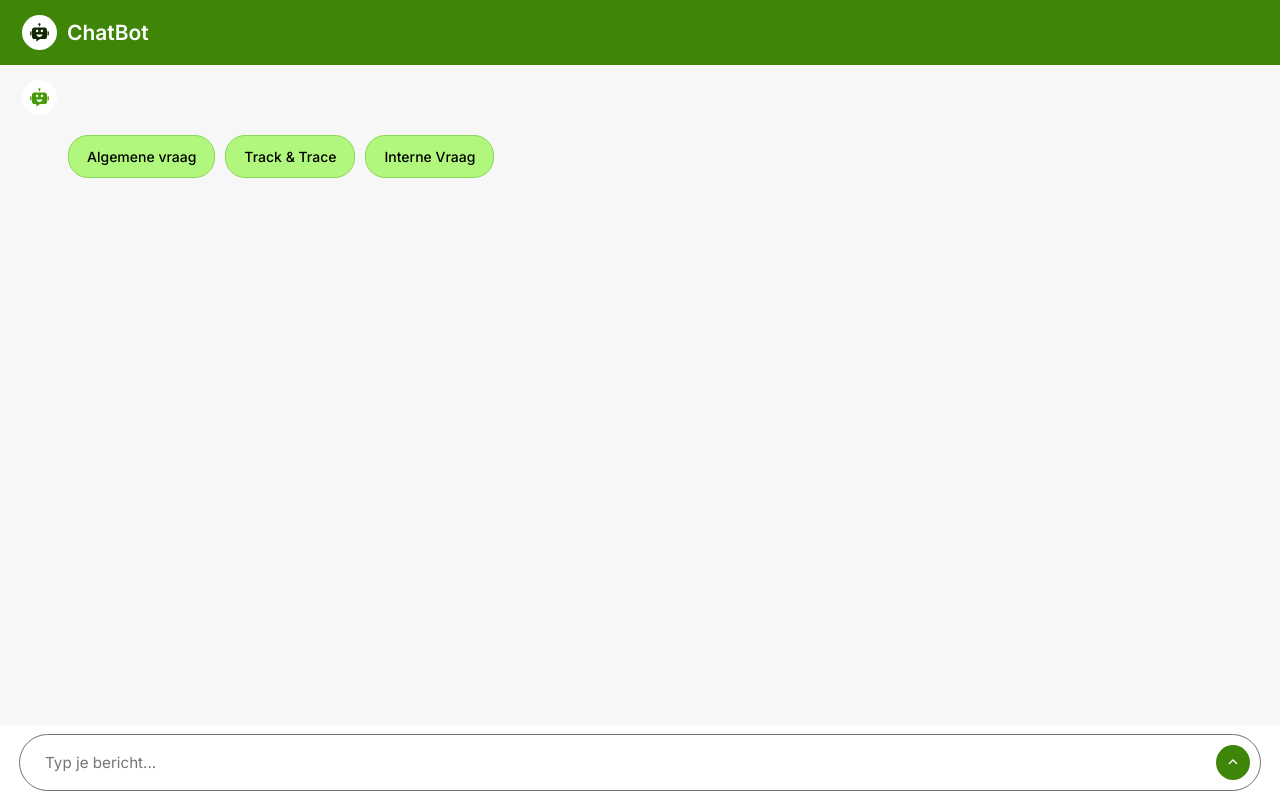
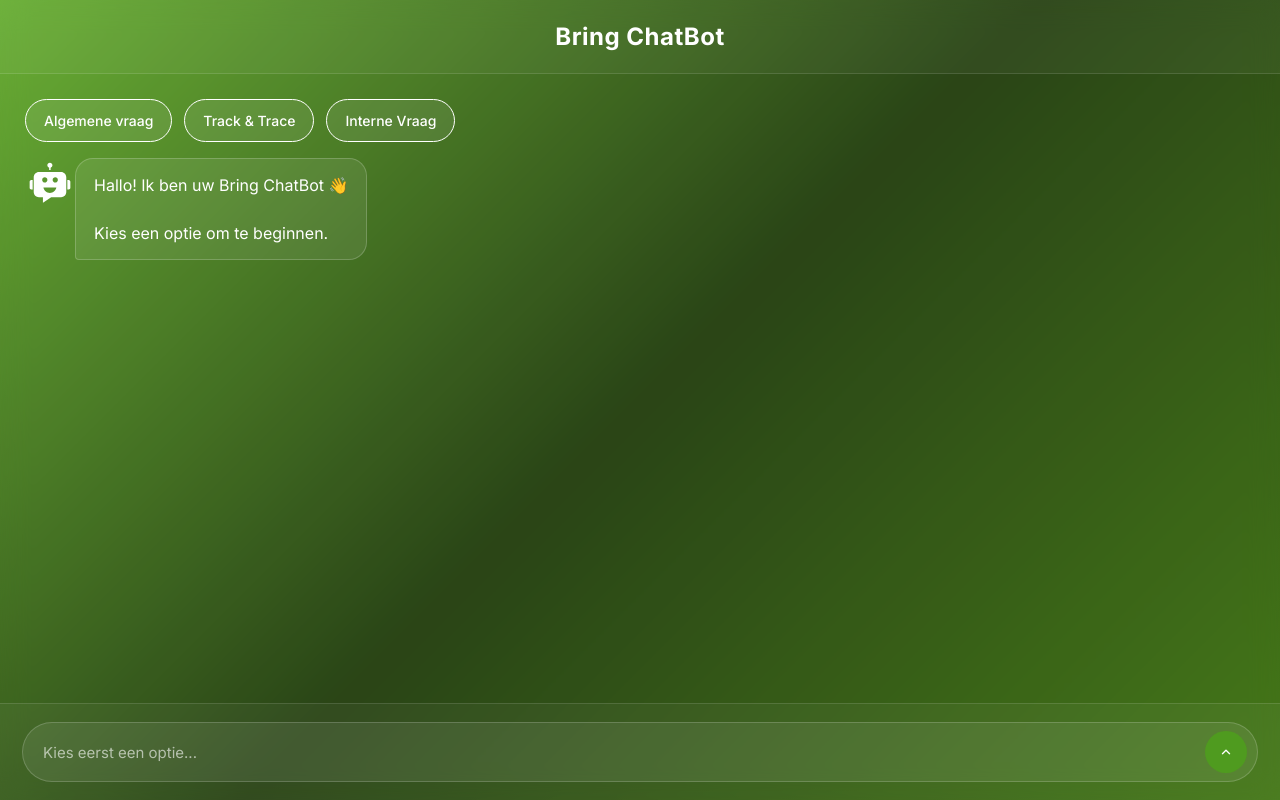
Before and after one commit to RanyaYaseenBring/AIBRING, a React (Vite) app in the folder my-react-app/: page / in a window 1280 px wide. Built offline with nearby package versions, Linux system fonts and the light colour scheme.

Commit message:
automatisch text

```diff
--- a/my-react-app/src/App.jsx
+++ b/my-react-app/src/App.jsx
@@ -11,83 +11,157 @@
 }
 
 function App() {
+
   const [text, setText] = useState("");
   const [messages, setMessages] = useState([]);
   const [loading, setLoading] = useState(false);
 
+  const [hasSelectedOption, setHasSelectedOption] =
+    useState(false);
+
   const chatBodyRef = useRef(null);
+
   const hasStarted = useRef(false);
 
   useEffect(() => {
+
     if (chatBodyRef.current) {
+
       chatBodyRef.current.scrollTop =
         chatBodyRef.current.scrollHeight;
     }
+
   }, [messages, loading]);
 
   useEffect(() => {
+
     if (hasStarted.current) return;
+
     hasStarted.current = true;
+
+    setLoading(true);
+
+    setTimeout(() => {
+
+      setLoading(false);
+
+      addBot(
+        "Hallo! Ik ben uw Bring ChatBot 👋\n\nKies een optie om te beginnen."
+      );
+
+    }, 2000);
+
   }, []);
 
   function addBot(t) {
+
     setMessages((prev) => [
+
       ...prev,
-      { sender: "bot", text: t },
+
+      {
+        sender: "bot",
+        text: t
+      },
+
     ]);
   }
 
   function addUser(t) {
+
     setMessages((prev) => [
+
       ...prev,
-      { sender: "user", text: t },
+
+      {
+        sender: "user",
+        text: t
+      },
+
     ]);
   }
 
   async function sendToBackend(question) {
-    const controller = new AbortController();
+
+    const controller =
+      new AbortController();
 
     const timeout = setTimeout(
+
       () => controller.abort(),
+
       REQUEST_TIMEOUT_MS
     );
 
     try {
-      const res = await fetch(CHAT_URL, {
+
+      const res = await fetch(
+        CHAT_URL,
+        {
           method: "POST",
+
           headers: {
-          "Content-Type": "application/json",
+            "Content-Type":
+              "application/json",
           },
+
           body: JSON.stringify({
             message: question,
           }),
+
           signal: controller.signal,
-      });
+        }
+      );
 
-      const data = await res.json().catch(() => ({}));
+      const data =
+        await res.json().catch(() => ({}));
 
       if (!res.ok) {
-        throw new Error("Backend fout");
+
+        throw new Error(
+          "Backend fout"
+        );
       }
 
-      return cleanBotAnswer(data?.answer);
+      return cleanBotAnswer(
+        data?.answer
+      );
+
     } catch (err) {
-      if (err?.name === "AbortError") {
-        return "Backend duurde te lang (timeout).";
+
+      if (
+        err?.name === "AbortError"
+      ) {
+
+        return
+          "Backend duurde te lang (timeout).";
       }
 
       return "Er ging iets mis.";
+
     } finally {
+
       clearTimeout(timeout);
     }
   }
 
   async function handleUserSend(input) {
+
     if (loading) return;
 
-    const msg = (input || "").trim();
+    const msg =
+      (input || "").trim();
 
     if (!msg) return;
+
+    if (
+      input === "Algemene vraag" ||
+      input === "Track & Trace" ||
+      input === "Interne Vraag"
+    ) {
+
+      setHasSelectedOption(true);
+    }
 
     setLoading(true);
 
@@ -96,47 +170,58 @@
     setText("");
 
     try {
-      const answer = await sendToBackend(msg);
+
+      const answer =
+        await sendToBackend(msg);
+
       addBot(answer);
+
     } finally {
+
       setLoading(false);
     }
   }
 
   function sendMessage(e) {
+
     e.preventDefault();
+
     handleUserSend(text);
   }
 
   return (
+
     <div className="container">
+
       <div className="chatbot-popup">
 
-        {/* Header */}
+        {/* HEADER */}
+
         <div className="chat-header">
-          <div className="header-info">
-            <ChatbotIcon />
-            <h2 className="logo-text">ChatBot</h2>
-          </div>
-        </div>
 
-        {/* Chat body */}
-        <div className="chat-body" ref={chatBodyRef}>
-
-          {/* Welkomstbericht */}
-          <div className="message-bot-message">
-            <ChatbotIcon />
-
+          <h2>
+            Bring ChatBot
+          </h2>
 
         </div>
 
-          {/* Optie bubbles */}
+        {/* CHAT BODY */}
+
+        <div
+          className="chat-body"
+          ref={chatBodyRef}
+        >
+
+          {/* QUICK OPTIONS */}
+
           <div className="vraag-container">
 
             <div
               className="message-option-bubble"
               onClick={() =>
-                handleUserSend("Algemene vraag")
+                handleUserSend(
+                  "Algemene vraag"
+                )
               }
             >
               Algemene vraag
@@ -145,7 +230,9 @@
             <div
               className="message-option-bubble"
               onClick={() =>
-                handleUserSend("Track & Trace")
+                handleUserSend(
+                  "Track & Trace"
+                )
               }
             >
               Track & Trace
@@ -154,7 +241,9 @@
             <div
               className="message-option-bubble"
               onClick={() =>
-                handleUserSend("Interne_Vraag")
+                handleUserSend(
+                  "Interne Vraag"
+                )
               }
             >
               Interne Vraag
@@ -162,75 +251,115 @@
 
           </div>
 
-          {/* Chat berichten */}
+          {/* CHAT MESSAGES */}
+
           {messages.map((msg, index) => (
+
             <div
               key={index}
+
               className={
                 msg.sender === "user"
+
                   ? "message-user-message"
+
                   : "message-bot-message"
               }
             >
+
               {msg.sender === "bot" && (
                 <ChatbotIcon />
               )}
 
               <p
                 className="message-text"
+
                 style={{
                   whiteSpace: "pre-wrap",
                 }}
               >
                 {msg.text}
               </p>
+
             </div>
           ))}
 
-          {/* Loading dots */}
+          {/* LOADING DOTS */}
+
           {loading && (
+
             <div className="message-bot-message">
+
               <ChatbotIcon />
 
               <p className="message-text typing">
+
                 <span></span>
                 <span></span>
                 <span></span>
+
               </p>
+
             </div>
           )}
 
         </div>
 
-        {/* Footer */}
+        {/* FOOTER */}
+
         <div className="chat-footer">
+
           <form
             onSubmit={sendMessage}
             className="chat-form"
           >
+
             <input
               type="text"
-              placeholder="Typ je bericht..."
+
+              placeholder={
+                hasSelectedOption
+
+                  ? "Typ je bericht..."
+
+                  : "Kies eerst een optie..."
+              }
+
               className="message-input"
+
               value={text}
+
               onChange={(e) =>
                 setText(e.target.value)
               }
-              disabled={loading}
+
+              disabled={
+                loading ||
+                !hasSelectedOption
+              }
             />
 
             <button
               className="material-symbols-rounded"
-              disabled={loading}
+
+              disabled={
+                loading ||
+                !hasSelectedOption
+              }
+
               type="submit"
+
               title="Verstuur"
             >
               keyboard_arrow_up
             </button>
+
           </form>
+
         </div>
 
       </div>
+
     </div>
   );
 }
--- a/my-react-app/src/index.css
+++ b/my-react-app/src/index.css
@@ -1,4 +1,4 @@
-@import url('https://fonts.googleapis.com/css2?family=Inter:opsz,wght@14..32,100..900&display=swap');
+@import url('https://fonts.googleapis.com/css2?family=Inter:wght@100..900&display=swap');
 
 *{
     margin: 0;
@@ -10,232 +10,325 @@
 html, body{
     width: 100%;
     height: 100%;
+    overflow: hidden;
 }
 
+/* ===== FULL SCREEN BACKGROUND ===== */
+
 body{
-    background: linear-gradient(#193901, #7BC144);
+    background:
+    linear-gradient(
+        135deg,
+        #5da824,
+        #183503,
+        #356d05
+    );
 }
 
+/* ===== MAIN CHAT WINDOW ===== */
+
 .chatbot-popup{
+
     width: 100vw;
     height: 100vh;
-    background: #fff;
-    border-radius: 0;
+
     overflow: hidden;
+
     display: flex;
     flex-direction: column;
+
+    background:
+    rgba(255,255,255,0.08);
+
+    backdrop-filter: blur(14px);
 }
 
-.chatbot-popup .chat-header{
+/* ===== HEADER ===== */
+
+.chat-header{
+
+    padding: 22px;
+
     display: flex;
-    padding: 15px 22px;
+    justify-content: center;
     align-items: center;
-    justify-content: space-between;
-    background-color: #3e8508;
+
+    border-bottom:
+    1px solid rgba(255,255,255,0.12);
+
+    background:
+    rgba(255,255,255,0.04);
 }
 
-.chat-header .header-info{
-    display: flex;
-    gap: 10px;
-    align-items: center;
+.chat-header h2{
+
+    color: white;
+
+    font-size: 24px;
+    font-weight: 700;
+
+    letter-spacing: 0.5px;
 }
 
-.header-info svg{
-    height: 35px;
-    width: 35px;
-    padding: 6px;
-    fill: #122703;
-    background: #fff;
-    border-radius: 50%;
+/* ===== WHITE SVG LOGO ===== */
+
+svg{
+    fill: white;
 }
 
-.header-info .logo-text{
-    color: #fff;
-    font-size: 1.31rem;
-    font-weight: 600;
-    background-color: transparent;
+/* ===== CHAT BODY ===== */
+
+.chat-body{
+
+    flex: 1;
+
+    overflow-y: auto;
+
+    padding: 25px;
+
+    display: flex;
+    flex-direction: column;
+
+    gap: 16px;
 }
 
-.vraag1, .vraag2, .vraag3{
-    margin: 10px;
-    display: inline-block;
-    padding: 9px;
-    font-size: 12px;
-    font-weight: 600;
-    width: 30%;
-    background-color: #b2f77d;
-    color: #333;
-    border-radius: 4px;
-    border: 1px solid #000;
-    cursor: pointer;
+/* ===== BOT MESSAGE ===== */
 
+.message-bot-message{
+
+    display: flex;
+    justify-content: flex-start;
 }
 
-.vraag1:hover, .vraag2:hover, .vraag3:hover{
-    background-color: #c8fdac;
-    transition: 0.2s ease;
+.message-bot-message .message-text{
+
+    max-width: 70%;
+
+    padding: 14px 18px;
+
+    border-radius: 18px 18px 18px 4px;
+
+    background:
+    rgba(255,255,255,0.08);
+
+    border:
+    1px solid rgba(255,255,255,0.2);
+
+    color: white;
+
+    line-height: 1.5;
+
+    white-space: pre-wrap;
 }
 
-.chat-body{
-    flex: 1;
-    overflow-y: auto;
-    overflow-x: hidden;
-    padding: 15px 22px;
-    background: #f7f7f7;
-}
+/* ===== USER MESSAGE ===== */
 
-.chat-body .message-bot-message{
-    display:flex;
-    gap: 11px;
-    align-items: flex-start;
-}
+.message-user-message{
 
-.chat-body .message-bot-message svg{
-    height: 35px;
-    width: 35px;
-    padding: 6px;
-    fill: #489b08;
-    background: #fff;
-    border-radius: 50%;
-}
-
-.chat-body .message-bot-message .message-text{
-    background: #b2f77d;
-    color: black;
-    padding: 12px 16px;
-    max-width: 70%;
-    border-radius: 13px 13px 13px 3px;
-    margin-top: 10px;
-    white-space: pre-line;
-}
-
-.chat-body .message-user-message{
     display: flex;
     justify-content: flex-end;
 }
 
-.chat-body .message-user-message .message-text{
-    background-color: #489b08;
-    color: #ffffff;
-    padding: 12px 16px;
+.message-user-message .message-text{
+
     max-width: 70%;
-    width: fit-content;
-    border-radius: 13px 13px 3px 13px;
-    margin-top: 10px;
-    white-space: pre-line;
+
+    padding: 14px 18px;
+
+    border-radius: 18px 18px 4px 18px;
+
+    background:
+    #4f9b1f;
+
+    border:
+    1px solid rgba(255,255,255,0.25);
+
+    color: white;
+
+    line-height: 1.5;
+
+    white-space: pre-wrap;
+}
+
+/* ===== QUICK OPTIONS ===== */
+
+.vraag-container{
+
+    display: flex;
+    flex-wrap: wrap;
+
+    gap: 12px;
 }
 
 .message-option-bubble{
-    background: #b2f77d;
-    color: black;
-    padding: 12px 16px;
-    border-radius: 13px 13px 13px 3px;
-    width: fit-content;
-    margin: 10px 0;
+
+    padding: 12px 18px;
+
+    border-radius: 999px;
+
+    background:
+    rgba(255,255,255,0.08);
+
+    border:
+    1px solid rgb(255, 255, 255);
+
+    color: white;
+
     cursor: pointer;
-    border: 1px solid #8bd85c;
+
     transition: 0.2s ease;
-}
 
-.message-option-bubble:hover{
-    background: #c8fdac;
-    transform: scale(1.02);
-}
-
-.chat-footer{
-    width: 100%;
-    padding: 10px 20px;
-    background: transparent;
-}
-
-.chat-footer .chat-form{
-    display: flex;
-    align-items: center;
-    outline: 1px solid #727274;
-    border-radius: 40px;
-    padding: 5px 10px;
-}
-
-.chat-form .message-input{
-    border: none;
-    outline: none;
-    background: transparent; width: 100%;
-    height: 45px;
-    padding: 0 15px;
-    font-size: 0.95rem;
-}
-
-.chat-footer button{
-    background: transparent;
-    height: 35px;
-    width: 35px;
-    border: none;
-    outline: none;
-    font-size: 1.15rem;
-    color: #fff;
-    border-radius: 50%;
-    background:#3e8508;
-    cursor: pointer;
-}
-
-.vraag-container{
-    background-color: transparent;
-}
-
-/* ===== Typing / loading dots ===== */
-.message-text.typing{
-  display: inline-flex;
-  align-items: center;
-  gap: 6px;
-  padding: 12px 16px;
-}
-
-.message-text.typing span{
-  width: 8px;
-  height: 8px;
-  border-radius: 50%;
-  background: #2f6b00;
-  display: inline-block;
-  animation: typingDots 1.2s infinite ease-in-out;
-}
-
-.message-text.typing span:nth-child(2){
-  animation-delay: 0.15s;
-}
-.message-text.typing span:nth-child(3){
-  animation-delay: 0.30s;
-}
-
-.vraag-container{
-    display: flex;
-    gap: 10px;
-    margin-left: 46px;
-    margin-top: 10px;
-    flex-wrap: wrap;
-}
-
-.message-option-bubble{
-    background: #b2f77d;
-    color: black;
-    padding: 12px 18px;
-    border-radius: 20px;
-    width: fit-content;
-    cursor: pointer;
-    border: 1px solid #8bd85c;
-    transition: 0.2s ease;
     font-size: 14px;
     font-weight: 500;
 }
 
+.message-option-bubble:hover{
 
-
-.message-option-bubble:hover{
-    background: #2d8001;
-    transform: scale(1.03);
+    background:
+    #4f9b1f;
 }
 
+/* ===== FOOTER ===== */
+
+.chat-footer{
+
+    padding: 18px 22px;
+
+    border-top:
+    1px solid rgba(255,255,255,0.12);
+
+    background:
+    rgba(255,255,255,0.04);
+}
+
+/* ===== FORM ===== */
+
+.chat-form{
+
+    display: flex;
+    align-items: center;
+
+    gap: 10px;
+
+    padding: 8px 10px;
+
+    border-radius: 999px;
+
+    background:
+    rgba(255,255,255,0.08);
+
+    border:
+    1px solid rgba(255,255,255,0.18);
+}
+
+/* ===== INPUT ===== */
+
+.message-input{
+
+    flex: 1;
+
+    border: none;
+    outline: none;
+
+    background: transparent;
+
+    color: white;
+
+    font-size: 15px;
+
+    padding: 10px;
+}
+
+.message-input::placeholder{
+
+    color:
+    rgba(255,255,255,0.6);
+}
+
+/* ===== SEND BUTTON ===== */
+
+.chat-footer button{
+
+    width: 42px;
+    height: 42px;
+
+    border: none;
+    outline: none;
+
+    border-radius: 50%;
+
+    cursor: pointer;
+
+    background:
+    #4f9b1f;
+
+    color: white;
+
+    font-size: 18px;
+
+    transition: 0.2s ease;
+}
+
+.chat-footer button:hover{
+
+    background:
+    #63bd2b;
+}
+
+/* ===== TYPING DOTS ===== */
+
+.message-text.typing{
+
+    display: flex;
+    align-items: center;
+
+    gap: 6px;
+}
+
+.message-text.typing span{
+
+    width: 8px;
+    height: 8px;
+
+    border-radius: 50%;
+
+    background: white;
+
+    animation:
+    typingDots 1.2s infinite ease-in-out;
+}
+
+.message-text.typing span:nth-child(2){
+    animation-delay: 0.2s;
+}
+
+.message-text.typing span:nth-child(3){
+    animation-delay: 0.4s;
+}
 
 @keyframes typingDots{
-  0%, 80%, 100% { transform: translateY(0); opacity: 0.4; }
-  40%          { transform: translateY(-6px); opacity: 1; }
+
+    0%,80%,100%{
+        transform: translateY(0);
+        opacity: 0.4;
+    }
+
+    40%{
+        transform: translateY(-4px);
+        opacity: 1;
+    }
 }
+
+/* ===== SCROLLBAR ===== */
+
+.chat-body::-webkit-scrollbar{
+    width: 7px;
+}
+
+.chat-body::-webkit-scrollbar-thumb{
+
+    background:
+    rgba(243, 239, 239, 0.938);
+
+    border-radius: 20px;
+}
```
Lines whose indentation alone changed are shown as unchanged.
